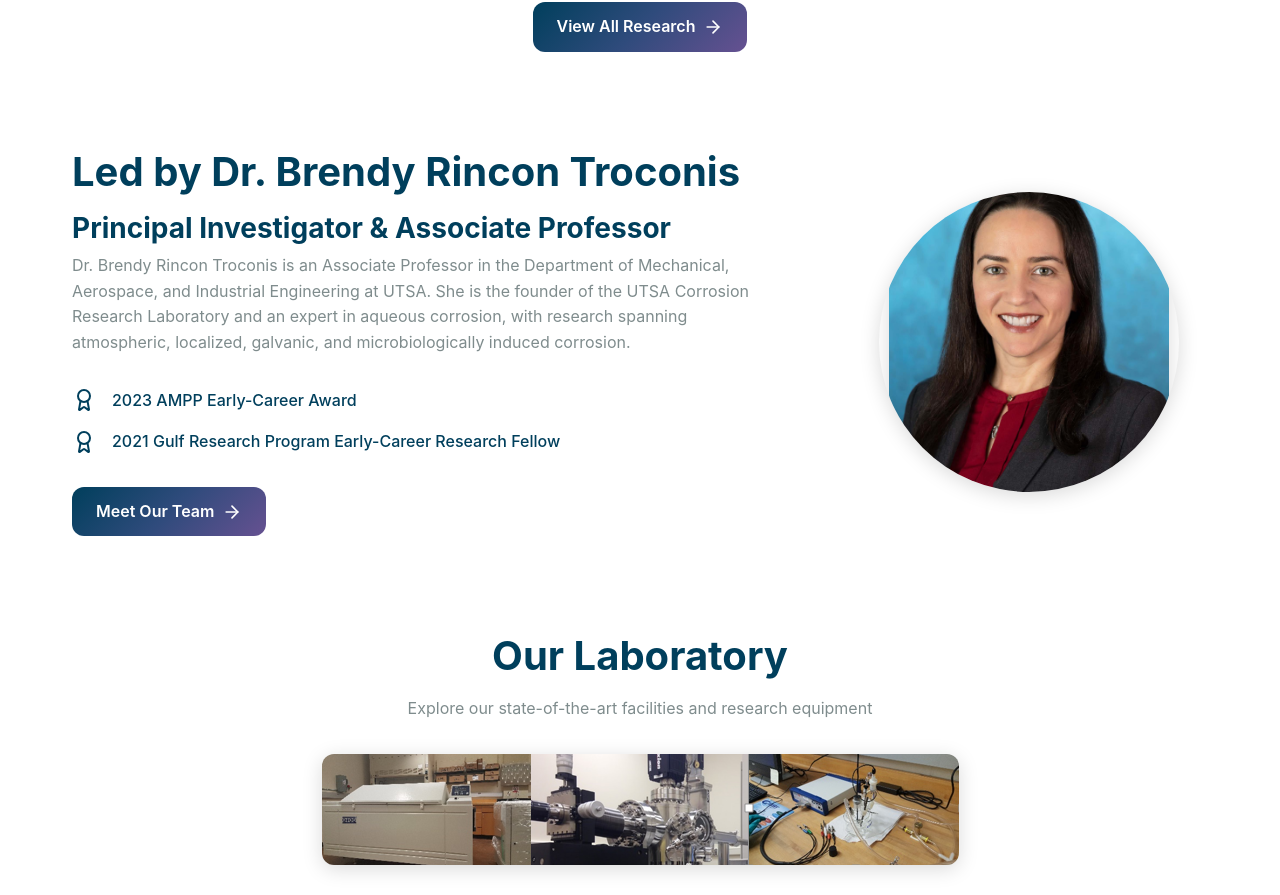
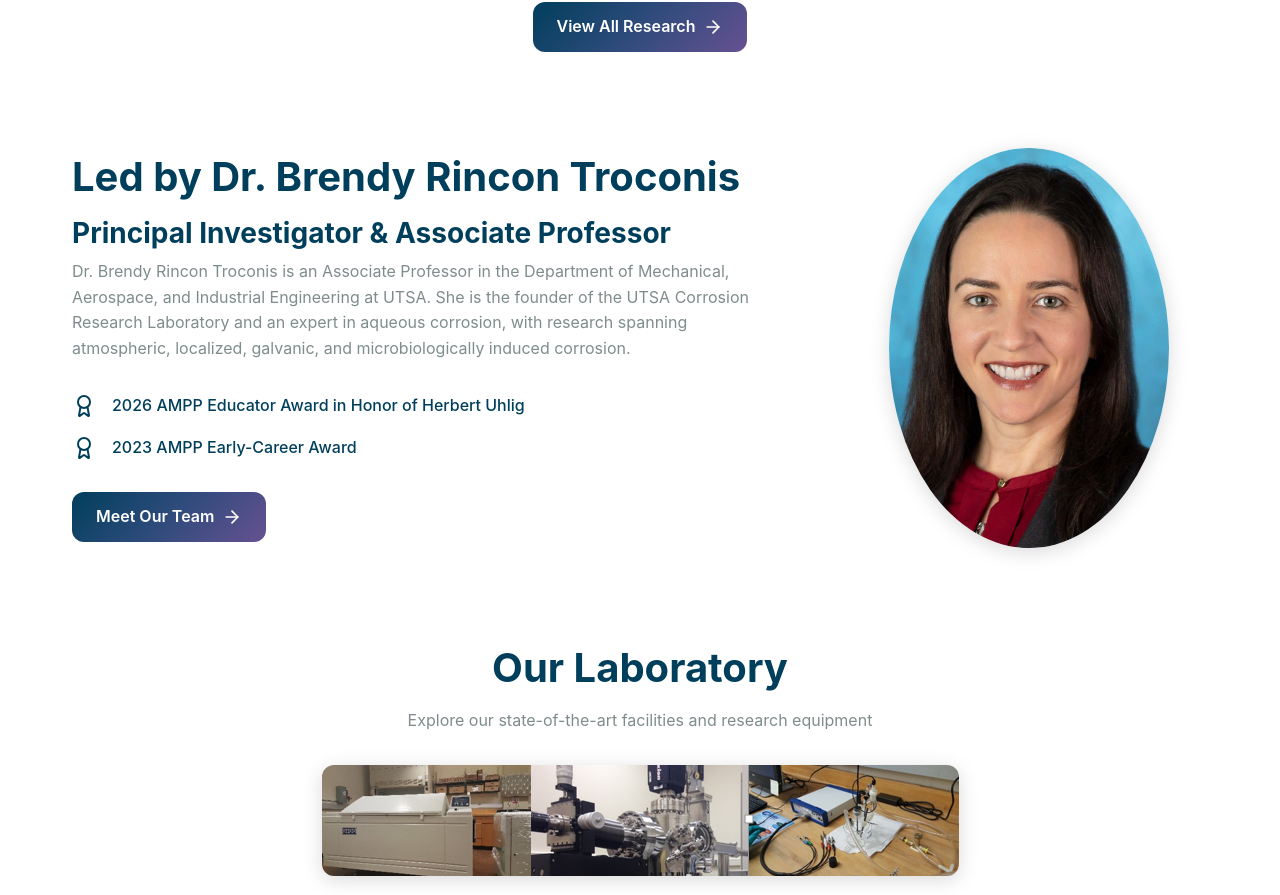
Before and after one commit to vishnumuthyalu/CorrosionLabWebsite, a React (Vite) app: page / in a window 1280 px wide. Shown: the part 2893-3788 px from the top of the page. Built offline with nearby package versions, Linux system fonts and the light colour scheme.

Commit message:
headshot fixed, previously visiting sceintists slideshow added
awards for Dr Rincon updated

```diff
--- a/src/pages/Home.jsx
+++ b/src/pages/Home.jsx
@@ -180,11 +180,11 @@ const Home = () => {
               <div className="pi-achievements">
                 <div className="achievement">
                   <Award size={24} />
-                  <span>2023 AMPP Early-Career Award</span>
+                  <span>2026 AMPP Educator Award in Honor of Herbert Uhlig</span>
                 </div>
                 <div className="achievement">
                   <Award size={24} />
-                  <span>2021 Gulf Research Program Early-Career Research Fellow</span>
+                  <span>2023 AMPP Early-Career Award</span>
                 </div>
               </div>
               <Link to="/staff" className="btn btn-primary">
@@ -193,7 +193,7 @@ const Home = () => {
             </div>
             <div className="pi-image">
               <div className="image-placeholder">
-                <img src="/professor_rincon_headshot.jpg" alt="Dr. Brendy Rincon Troconis" />
+                <img src="/professor_rincon_headshot-modified.png" alt="Dr. Brendy Rincon Troconis" />
               </div>
             </div>
           </div>
--- a/src/pages/Staff.jsx
+++ b/src/pages/Staff.jsx
@@ -5,6 +5,7 @@ import '../styles/Staff.css'
 const Staff = () => {
   const [currentAlumniSlide, setCurrentAlumniSlide] = useState(0)
   const [currentGradSlide, setCurrentGradSlide] = useState(0)
+  const [currentVisitingSlide, setCurrentVisitingSlide] = useState(0)
 
   // Alumni data organized by category
   const alumni = [
@@ -38,15 +39,15 @@ const Staff = () => {
     { name: 'Michelle Vogues', degree: 'ME undergrad', period: 'Spring 2025 to Fall 2025', currentPosition: 'Now working at CPS Energy as Engineering Associate' },
     // High School Alumni
     { name: 'Ella Reinhart', degree: 'BASIS Shavano High School', period: 'Fall 2024- Summer 2025', currentPosition: null },
-    { name: 'Diya Nair', degree: 'Keystone School', period: 'Spring 2023- Summer 2024', currentPosition: null },
+    { name: 'Diya Nair', degree: 'Keystone School', period: 'Spring 2023- Summer 2024', currentPosition: null }
+  ]
 
-    // Visiting Researchers
+  const previousVisitingScientists = [
     { name: 'Yesica Raquel Quijada Noriega', degree: 'ChemE MS', period: 'Summer 2019', currentPosition: 'Immersion Research Program, UTSA-UNISON Summer Special Program' },
     { name: 'Eduardo Lodato', degree: 'Chemical Engineering student', period: 'August-September 2019', currentPosition: 'Universidad Rafael Urdaneta, Venezuela' },
     { name: 'Vinicio Ynciarte Leiva', degree: 'Visiting Researcher', period: 'August 2019 - December 2019', currentPosition: null },
-
-    // Visiting Scientists
-    {name: 'Dr. Keyvan Daneshvar',degree: 'Visiting Scientist', period: 'Since 2023', currentPosition: null }
+    { name: 'Dr. Keyvan Daneshvar', degree: 'Visiting Scientist', period: 'Since 2023', currentPosition: null },
+    { name: 'Dr. Rosangel Rojas', degree: 'Visiting Scientist', period: null, currentPosition: null }
   ]
 
   // Alumni slideshow navigation (showing 3 at a time)
@@ -68,6 +69,27 @@ const Staff = () => {
   const getCurrentAlumni = () => {
     const startIndex = currentAlumniSlide * 3
     return alumni.slice(startIndex, startIndex + 3)
+  }
+
+  // Previous Visiting Scientists slideshow navigation
+  const nextVisitingSlide = () => {
+    setCurrentVisitingSlide((prev) => {
+      const maxSlide = Math.ceil(previousVisitingScientists.length / 3) - 1
+      return (prev + 1) % (maxSlide + 1)
+    })
+  }
+
+  const prevVisitingSlide = () => {
+    setCurrentVisitingSlide((prev) => {
+      const maxSlide = Math.ceil(previousVisitingScientists.length / 3) - 1
+      return (prev - 1 + maxSlide + 1) % (maxSlide + 1)
+    })
+  }
+
+  // Get current set of 3 previous visiting scientists to display
+  const getCurrentVisitingScientists = () => {
+    const startIndex = currentVisitingSlide * 3
+    return previousVisitingScientists.slice(startIndex, startIndex + 3)
   }
 
   // Graduate researcher slideshow navigation
@@ -101,8 +123,8 @@ const Staff = () => {
       'Environmentally Assisted Cracking'
     ],
     awards: [
+      '2026 AMPP Educator Award in Honor of Herbert Uhlig',
       '2023 AMPP Early-Career Award',
-      '2021 Gulf Research Program Early-Career Research Fellow (National Academies)'
     ],
     links: {
       googleScholar: 'https://scholar.google.com/citations?hl=en&user=JstfCoVn5w0C',
@@ -137,7 +159,7 @@ const Staff = () => {
         'CP Specialist (No. 8516) from NACE International',
         'Education Director of ALCONPAT International'
       ]
-    },{
+    }/*{
       name: 'Rosangel Rojas, Ph.D',
       title: 'Research Scientist at UTSA',
       image: '/rojas.jpg',
@@ -163,7 +185,7 @@ const Staff = () => {
         'CAPES Scholarship',
         'CNPq Scholarship',
       ]
-    }
+    }*/
   ]
 
   const graduateResearchers = [
@@ -599,6 +621,56 @@ const Staff = () => {
           </div>
         </div>
       </section>
+
+      {/* Previous Visiting Scientists/Researchers */}
+      <section className="section">
+        <div className="container">
+          <h2 className="section-title">Previous Visiting Scientists/Researchers</h2>
+          <div className="alumni-slideshow">
+            <div className="slideshow-container">
+              <button
+                className="slide-btn prev-btn"
+                onClick={prevVisitingSlide}
+                aria-label="Previous visiting scientist"
+              >
+                <ChevronLeft size={24} />
+              </button>
+
+              <div className="slide-content">
+                <div className="alumni-grid-slideshow">
+                  {getCurrentVisitingScientists().map((scientist, index) => (
+                    <div key={index} className="alumni-card-slideshow">
+                      <div className="alumni-avatar">
+                        {scientist.name.split(' ').map(n => n[0]).join('')}
+                      </div>
+                      <h4>{scientist.name}</h4>
+                      <p className="alumni-degree">{scientist.degree}</p>
+                      {scientist.period && (
+                        <p className="alumni-period">{scientist.period}</p>
+                      )}
+                      {scientist.currentPosition && (
+                        <p className="alumni-position">{scientist.currentPosition}</p>
+                      )}
+                    </div>
+                  ))}
+                </div>
+              </div>
+
+              <button
+                className="slide-btn next-btn"
+                onClick={nextVisitingSlide}
+                aria-label="Next visiting scientist"
+              >
+                <ChevronRight size={24} />
+              </button>
+            </div>
+
+            <div className="slide-counter">
+              <span>{currentVisitingSlide + 1} / {Math.ceil(previousVisitingScientists.length / 3)}</span>
+            </div>
+          </div>
+        </div>
+      </section>
     </div>
   )
 }
--- a/src/styles/Home.css
+++ b/src/styles/Home.css
@@ -147,21 +147,21 @@
 }
 
 .pi-image .image-placeholder {
-  border-radius: 50%;
-  width: 300px;
-  height: 300px;
+  width: 280px;
+  height: 400px;
   margin: 0 auto;
-  overflow: hidden;
   display: flex;
   align-items: center;
   justify-content: center;
+  border-radius: 50%;
+  overflow: hidden;
 }
 
 .pi-image img {
-  width: 100%;
-  height: 100%;
+  width: 95%;
+  height: 95%;
+  display: block;
   object-fit: cover;
-  object-position: center center;
 }
 
 .cta-section {
--- a/src/styles/Staff.css
+++ b/src/styles/Staff.css
@@ -23,7 +23,7 @@
 .pi-image img {
   width: 100%;
   max-width: 280px;
-  height: 320px;
+  height: 400px;
   object-fit: cover;
   object-position: center 20%;
   border-radius: var(--border-radius);
@@ -602,7 +602,7 @@
 @media (max-width: 480px) {
   .pi-image img {
     max-width: 200px;
-    height: 240px;
+    height: 270px;
   }
 
   .scientist-image img {
```
Also changed, not shown: public/professor_rincon_headshot-modified.png (added), public/rojas_page.png (added).
